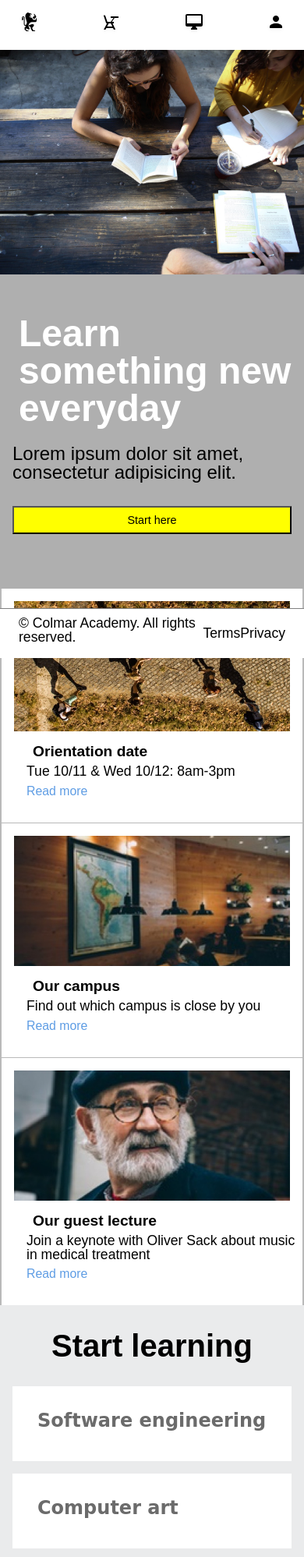
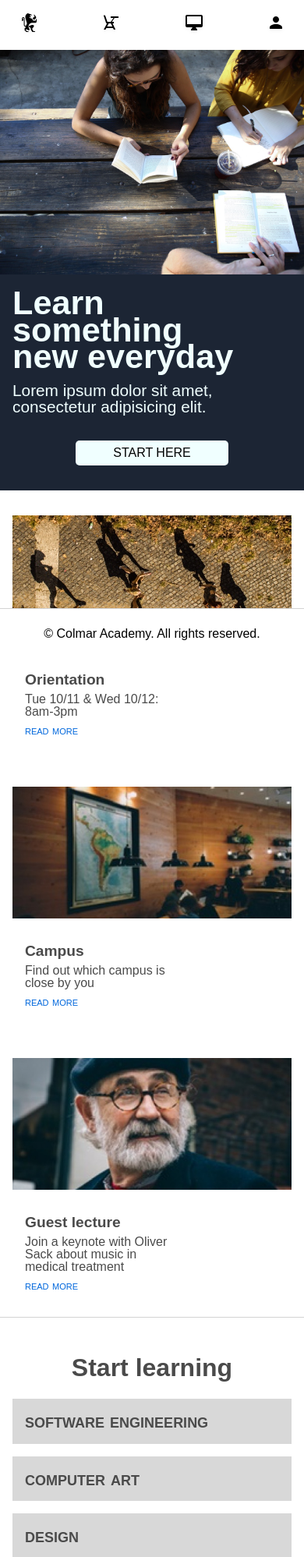
Before and after one commit to a1d3nmam3d0v/colmar-academy, a plain HTML site: page index.html in a window 390 px wide. Shown: the top 1997 px of the page at 78% size. Drawn offline with Linux system fonts and the light colour scheme; a web font is replaced by a local one.

Commit message:
complete

```diff
--- a/index.html
+++ b/index.html
@@ -7,23 +7,19 @@
         <title>Colmar Academy</title>
         <link rel="icon" href="images/ic-logo-white.svg" sizes="any" type="image/svg+xml" />
         <link rel="stylesheet" href="style.css" class="css" />
-        <link
-            href="https://fonts.googleapis.com/css2?family=Niramit:ital,wght@0,200;0,300;0,400;0,500;0,600;0,700;1,200;1,300;1,400;1,500;1,600;1,700&display=swap"
-            rel="stylesheet"
-        />
-        <link rel="stylesheet" href="https://use.typekit.net/tgf4tsl.css" />
     </head>
     <body>
-        <!-- Header -->
-
+        <!-- header  -->
         <header>
             <div class="logo desktop">
                 <img class="icon" src="images\ic-logo.svg" alt="Comar Academy logo" />
-                <span class="name bold">Colmar</span>
-                <span class="name">Academy</span>
+
+                <span class="bold">Colmar</span>
+                Academy
             </div>
+            <!-- navigation  -->
             <nav class="desktop">
-                <ul>
+                <ul class="nav-links">
                     <li><a href="#">On campus</a></li>
                     <li><a href="#">Online</a></li>
                     <li><a href="#">For companies</a></li>
@@ -38,160 +34,155 @@
             </nav>
         </header>
 
-        <!-- Main -->
+        <!-- main -->
+        <main>
+            <!-- banner section -->
 
-        <main>
-            <!-- Landing Banner -->
-            <section class="start">
-                <div class="flex-container">
-                    <div class="banner">
+            <section class="banner">
+                <div class="container">
+                    <div class="content-left">
                         <img src="images/banner.jpg" alt="Students outside studying" />
                     </div>
-                    <div class="banner-text">
+                    <!-- right side  -->
+                    <div class="content-right">
                         <h1>Learn something new everyday</h1>
                         <p>Lorem ipsum dolor sit amet, consectetur adipisicing elit.</p>
-                        <button class="cta-button" onclick="window.location.href='index.html'">
-                            Start here
-                        </button>
+                        <div class="button-wrapper">
+                            <a class="cta-button" href="#">Start here</a>
+                        </div>
                     </div>
                 </div>
             </section>
 
-            <!-- Information section -->
+            <!-- information section -->
 
             <section class="information">
-                <div class="content desktop">
-                    <img src="images/information-main.jpg" alt="Man reading a book" />
+                <div class="container desktop">
+                    <div class="content-left">
+                        <img class="sub-banner" src="images/information-main.jpg" alt="Man reading a book" />
+
                         <div class="sub-banner-text">
                             <h2>It doesn't hurt to keep practicing</h2>
                             <figure>
                                 <blockquote>
-                                "Curabitur vitae libero in ipsum porttitor consequat. Aliquam et
-                                commodo lectus, nec consequat neque. Sed non accumsan urna.
-                                Phasellus sed consequat ex. Etiam eget magna laoreet, efficitur
-                                dolor consequat, tristique ligula."
+                                    "Curabitur vitae libero in ipsum porttitor consequat. Aliquam et commodo lectus, nec
+                                    consequat neque. Sed non accumsan urna. Phasellus sed consequat ex. Etiam eget magna
+                                    laoreet, efficitur dolor consequat, tristique ligula."
                                 </blockquote>
                                 <figcaption>Emanuel, Sr Strategist at Hiring.com</figcaption>
                             </figure>
                         </div>
                     </div>
-
-                <!-- Events side menu -->
-
-                <div class="side-info">
+                    <!-- right side  -->
+                    <div class="content-right">
                         <div class="event">
-                        <img
-                            class="thumbnail mobile"
-                            src="images\information-orientation-mobile.jpg"
-                        />
+                            <img class="thumbnail mobile" src="images\information-orientation-mobile.jpg" />
                             <img class="thumbnail desktop" src="images\information-orientation.jpg" />
                             <div class="event-details">
-                            <h4>Orientation date</h4>
+                                <h4>Orientation</h4>
                                 <p>Tue 10/11 & Wed 10/12: 8am-3pm</p>
-                            <a class="link" href="#">Read more</a>
+                                <a class="link" href="#">read more</a>
                             </div>
                         </div>
                         <div class="event">
                             <img class="thumbnail mobile" src="images\information-campus-mobile.jpg" />
                             <img class="thumbnail desktop" src="images\information-campus.jpg" />
+
                             <div class="event-details">
-                            <h4>Our campus</h4>
+                                <h4>Campus</h4>
                                 <p>Find out which campus is close by you</p>
-                            <a class="link" href="#">Read more</a>
+                                <a class="link" href="#">read more</a>
                             </div>
                         </div>
                         <div class="event bgcolor">
-                        <img
-                            class="thumbnail mobile"
-                            src="images\information-guest-lecture-mobile.jpg"
-                        />
+                            <img class="thumbnail mobile" src="images\information-guest-lecture-mobile.jpg" />
                             <img class="thumbnail desktop" src="images\information-guest-lecture.jpg" />
                             <div class="event-details">
-                            <h4>Our guest lecture</h4>
+                                <h4>Guest lecture</h4>
                                 <p>Join a keynote with Oliver Sack about music in medical treatment</p>
-                            <a class="link" href="#">Read more</a>
+                                <a class="link" href="#">read more</a>
+                            </div>
                         </div>
                     </div>
                 </div>
             </section>
 
-            <!-- Learning (courses) section -->
+            <!-- learning section -->
 
             <section class="learning">
-                <h2 class="title">Start learning</h2>
+                <h3 class="title">Start learning</h3>
                 <div class="course-cards">
                     <div class="course-card">
                         <img src="images/course-software.jpg" />
                         <div class="course-text">
-                            <p class="course-name">Software engineering</p>
-                            <p>Courses</p>
-                            <p>Web Development, Mobile Development, iOT, APIs</p>
+                            <p class="course-name">software engineering</p>
+                            <p>courses</p>
+                            <p>web development, mobile development, iot, api's</p>
                         </div>
                     </div>
                     <div class="course-card">
                         <img src="images/course-computer-art.jpg" />
                         <div class="course-text">
-                            <p class="course-name">Computer art</p>
-                            <p>Courses</p>
-                            <p>
-                                Imaging & Design, Web Design, Motion Graphics & Visual Effecs,
-                                Computer Animation
-                            </p>
+                            <p class="course-name">computer art</p>
+                            <p>courses</p>
+                            <p>imaging & design, web design, motion graphics & visual effecs, computer animation</p>
                         </div>
                     </div>
                     <div class="course-card">
                         <img src="images/course-design.jpg" />
                         <div class="course-text">
-                            <p class="course-name">Design</p>
-                            <p>Courses</p>
-                            <p>User Experience Design, User Research, Visual Design</p>
+                            <p class="course-name">design</p>
+                            <p>courses</p>
+                            <p>user experience design, user research, visual design</p>
                         </div>
                     </div>
                     <div class="course-card">
                         <img src="images/course-data.jpg" />
                         <div class="course-text">
-                            <p class="course-name">Data</p>
-                            <p>Courses</p>
-                            <p>Data Science, Big Data, SQL, Data Visualization</p>
+                            <p class="course-name">data</p>
+                            <p>courses</p>
+                            <p>data science, big data, sql, data visualization</p>
                         </div>
                     </div>
                     <div class="course-card">
                         <img src="images/course-business.jpg" />
                         <div class="course-text">
-                            <p class="course-name">Business</p>
-                            <p>Courses</p>
-                            <p>Product Development, Business Development, Startup</p>
+                            <p class="course-name">business</p>
+                            <p>courses</p>
+                            <p>product development, business development, startup</p>
                         </div>
                     </div>
                     <div class="course-card">
                         <img src="images/course-marketing.jpg" />
                         <div class="course-text">
-                            <p class="course-name">Marketing</p>
-                            <p>COURSES</p>
-                            <p>Analytics, Content Marketing, Mobile Marketing</p>
+                            <p class="course-name">marketing</p>
+                            <p>courses</p>
+                            <p>analytics, content marketing, mobile marketing</p>
                         </div>
                     </div>
                 </div>
             </section>
-            <!-- Thesis exhibit -->
+
+            <!-- thesis exhibit  -->
+
             <section class="thesis">
-                <!-- <span class="title">Thesis exhibit</span> -->
-                <!-- <h2 class="title">Thesis exhibit</h2> -->
-                <div class="content">
-                    <video controls>
+                <h3 class="title">Thesis exhibit</h3>
+                <div class="container">
+                    <div class="content-left">
+                        <video autoplay muted loop>
                             <source src="videos/thesis.mp4" type="video/mp4" />
                         </video>
                         <div class="sub-banner-text">
-                        <h2>Reimagine urban</h2>
+                            <h4>Reimagine urban</h4>
                             <blockquote>
-                            "Curabitur vitae libero in ipsum porttitor consequat. Aliquam et commodo
-                            lectus, nec consequat neque. Sed non accumsan urna. Phasellus sed
-                            consequat ex. Etiam eget manga laoreet, efficitur dolor consequat,
-                            tristique ligula."
+                                "Curabitur vitae libero in ipsum porttitor consequat. Aliquam et commodo lectus, nec
+                                consequat neque. Sed non accumsan urna. Phasellus sed consequat ex. Etiam eget manga
+                                laoreet, efficitur dolor consequat, tristique ligula."
                             </blockquote>
                         </div>
                     </div>
-                <div class="side-info">
+                    <!-- right side  -->
+                    <div class="content-right">
                         <div class="event bgcolor">
                             <img class="thumbnail" src="images/thesis-fisma.jpg" />
                             <div class="event-details">
@@ -207,17 +198,19 @@
                             </div>
                         </div>
                     </div>
+                </div>
             </section>
+            <!-- end main -->
+        </main>
 
         <!-- footer -->
 
         <footer>
-                <li>
             <p class="copyright">&copy; Colmar Academy. All rights reserved.</p>
-                </li>
-                <li>Terms</li>
-                <li>Privacy</li>
+            <div class="terms-and-policy">
+                <li class="desktop"><a href="#">Terms</a></li>
+                <li class="desktop"><a href="#">Privacy</a></li>
+            </div>
         </footer>
-        </main>
     </body>
 </html>
--- a/style.css
+++ b/style.css
@@ -7,43 +7,44 @@
 html {
     font-size: 16px;
     line-height: 1;
+    color: #4a4a4a;
 }
 
 body {
+    font-family: Arial, Helvetica, sans-serif;
     margin-top: 4rem;
     margin-bottom: 4rem;
-    font-family: sofia-pro-soft, sans-serif;
-    /* font-family: ff-tisa-web-pro, serif; */
-    /* font-weight: 400; */
-    /* font-style: normal; */
-    font-size: 1.1rem;
 }
 
-h1,
-h2,
-h3,
-h4 {
-    font-family: 'Niramit', sans-serif;
-    /* font-family: sofia-pro-soft, sans-serif; */
-    /* font-family: ff-tisa-web-pro, serif; */
-    font-weight: 800;
-    /* font-style: normal; */
+.mobile {
+    display: none;
+}
+
+li {
+    list-style: none;
+}
+
+a {
+    text-decoration: none;
+    color: unset;
+}
+
+img,
+video {
+    max-width: 100%;
+    height: auto;
 }
 
 h1 {
-    font-size: 3rem;
-    /* color: azure; */
-    color: white;
-    /* color: yellow; */
+    font-size: 2.7rem;
 }
 
 h2 {
     font-size: 2.5rem;
 }
 
-h4 {
-    font-family: arial;
-    font-size: 1rem;
+h3 {
+    font-size: 2rem;
 }
 
 h4 {
@@ -51,39 +52,19 @@ h4 {
 }
 
 .title {
-    padding: 2rem 0;
+    margin: 1rem 0;
     text-align: center;
 }
 
-a {
-    text-decoration: none;
-    color: unset;
-}
-
-li {
-    list-style: none;
-}
-
-img {
-    max-width: 100%;
-    height: auto;
-}
-
-.mobile {
-    display: none;
-}
-
-/* header and nav */
+/* desktop
+header and navigation */
 
 header {
+    top: 0;
     position: fixed;
-    top: 0;
-    z-index: 3;
+    height: 4rem;
     width: 100%;
     background-color: white;
-    /* background-color:#2e3543; */
-    /* background-color: yellow; */
-    height: 4rem;
     display: flex;
     align-items: center;
     justify-content: space-between;
@@ -92,222 +73,223 @@ header {
 
 .logo {
     display: flex;
-}
-
-.name {
-    display: flex;
     align-items: center;
-    font-weight: 300;
+    font-weight: 100;
     color: gray;
     text-transform: uppercase;
     font-size: 1.4rem;
 }
 
 .bold {
-    font-weight: 800;
+    font-weight: 700;
     color: black;
 }
 
-nav {
-    display: flex;
-    justify-content: center;
-    white-space: nowrap;
-}
-
-nav ul {
-    justify-content: space-between;
+.nav-links {
     display: flex;
 }
 
-nav li {
+.nav-links li {
     margin-left: 1rem;
 }
 
-/* Mobile Header and Nav */
+.nav-links li:hover {
+    background-color: yellow;
+}
 
-@media only screen and (max-width: 779px) {
+/* mobile
+header and navigation */
+
+@media only screen and (max-width: 700px) {
     .desktop {
         display: none;
     }
 
+    .mobile {
+        display: flex;
+    }
+
     header .mobile {
-        /* display: flex; */
+        justify-content: space-between;
+        display: flex;
         width: 100%;
-        justify-content: space-between;
-        /* align-content: center; */
         align-items: center;
     }
 }
 
-/* Main Banner Section */
+/* desktop
+main banner section */
 
-.flex-container {
-    /* background-color: #4a4a4a; */
-    background-color: rgb(175, 175, 175);
-    /* background-color: #2e3543; */
+.banner {
+    background-color: #1c2534;
+    color: azure;
+}
+
+.container {
+    padding: 2rem 1.5rem;
     display: flex;
     align-items: center;
 }
 
-.banner {
-    margin: 2rem 1.5rem;
+.content-left {
     width: 60%;
 }
 
-.banner-text {
-    margin: 0 auto;
-    width: 40%;
-    padding: 2rem 1rem;
+.content-right {
+    width: 35%;
+    margin-left: 1.5rem;
 }
 
-.banner-text p {
-    font-size: 1.5rem;
+.banner .content-right h1 {
+    line-height: 0.8;
+    width: 80%;
 }
 
-.banner-text > * {
-    margin-bottom: 1.4rem;
+.banner .content-right p {
+    font-size: 1.3rem;
+    margin: 1rem 0;
 }
 
 .cta-button {
-    padding: 0.5rem 0;
-    width: 87%;
-    font-size: 0.9rem;
-    color: white;
-    cursor: pointer;
-    background-color: #4a4a4a;
-    background-color: yellow;
     color: black;
-    font-family: sofia-pro-soft, sans-serif;
+    text-transform: uppercase;
+    text-decoration: none;
+    background: azure;
+    padding: 0.5rem 3rem;
+    border-radius: 5px;
+    display: inline-block;
+    border: none;
+    transition: all 0.4s ease 0s;
 }
 
-/* mobile landing section */
+.cta-button:hover {
+    background: yellow;
+    color: #0067dc;
+    font-weight: 700;
+    letter-spacing: 1px;
+    -webkit-box-shadow: 0px 5px 40px -10px rgba(0, 0, 0, 0.57);
+    -moz-box-shadow: 0px 5px 40px -10px rgba(0, 0, 0, 0.57);
+    box-shadow: 5px 40px -10px rgba(0, 0, 0, 0.57);
+    transition: all 0.4s ease 0s;
+}
 
-@media only screen and (max-width: 779px) {
-    .flex-container {
+/* mobile
+main banner section */
+
+@media only screen and (max-width: 700px) {
+    .container {
         flex-direction: column;
+        padding: 0;
     }
 
-    .banner {
+    .content-left,
+    .content-right {
         width: 100%;
-        margin: 0;
     }
 
-    .banner-text {
-        display: flex;
-        flex-direction: column;
-        width: 100%;
-        padding: 1rem 1rem;
-        margin: 2rem 0;
-    }
-    .banner-text > h1,
-    h4 {
-        margin-left: 0.5rem;
+    .banner .content-right {
+        padding: 1rem;
     }
 
     .cta-button {
-        width: 100%;
+        margin: 1rem 0;
+    }
+
+    .button-wrapper {
+        text-align: center;
     }
 }
 
-/* information section */
+/* desktop
+information section */
 
-.information {
+.information .content-left {
+    background-color: white;
+}
+
+.sub-banner-text > * {
+    margin: 1rem;
+}
+
+blockquote,
+figcaption {
+    line-height: 2;
+}
+
+figcaption {
+    text-align: right;
+    font-size: 0.85rem;
+}
+.content-right {
+    flex-direction: column;
+    flex: 3 1;
     display: flex;
 }
 
-.information .container {
-    flex-direction: column;
+.event {
+    width: 100%;
+    display: flex;
+    margin: 1rem 0;
 }
 
-.content {
-    flex-direction: column;
-    width: 60%;
-    display: flex;
-    margin: 2rem 1.5rem;
+.event:hover {
+    background-color: yellow;
+    border: yellow 10px solid;
+    outline: yellow 5px solid;
 }
 
-.sub-banner-text {
-    padding-top: 2rem;
-}
-
-blockquote {
-    font-size: 1.1rem;
-    line-height: 1.5rem;
-    margin: 1rem 1rem;
-    color: #808080;
-    text-align: justify;
-    line-height: 1.5;
-    width: 90%;
-}
-
-figcaption {
-    margin-bottom: 0.5rem;
-    text-align: right;
-    font-size: 0.9em;
-    margin-right: 1rem;
-}
-.side-info {
-    width: 40%;
-    display: flex;
-    flex-direction: column;
-    justify-content: space-around;
-    border-left: 2px #b9b9b9 solid;
-    border-right: 2px #b9b9b9 solid;
-    /* border-left: 4px yellow solid; */
-    /* border-right: 4px yellow solid; */
-}
-
-.event {
-    border-bottom: 1px #b9b9b9 solid;
-    /* border-bottom: 4px yellow solid; */
-    width: 100%;
-    display: flex;
-    flex-direction: row;
-    background-color: white;
+.thumbnail {
+    align-self: center;
+    width: 35%;
+    min-width: 120px;
+    height: auto;
+    padding-right: 1rem;
 }
 
 .event-details {
     display: flex;
     flex-direction: column;
+    min-width: 110px;
     justify-content: center;
+    width: 65%;
 }
 
-.event-details > h4,
-p {
-    padding-bottom: 0.5rem;
-}
-
-.bgcolor {
-    background-color: #e4e3e3;
-    /* background-color: yellow; */
-    border-bottom: 1px #b9b9b9 solid;
+.event-details p {
+    margin: 0.5rem 0;
+    font-size: 1rem;
 }
 
 .link {
-    color: #5f9de4;
-    font-size: 0.9em;
+    color: #0067dc;
+    font-variant: small-caps;
 }
 
-.thumbnail {
-    width: 35%;
-    height: auto;
-    padding: 1rem;
+.link:hover {
+    font-weight: 700;
+    letter-spacing: 1px;
+    transition: all 0.2s ease 0s;
 }
 
-/* mobile infomation section */
+/* mobile
+information section */
 
-@media only screen and (max-width: 779px) {
-    .desktop {
+@media only screen and (max-width: 700px) {
+    .information {
+        border-bottom: solid 1px lightgray;
+    }
+    .information .content-left {
         display: none;
     }
 
-    .mobile {
-        width: auto;
-        display: flex;
+    .thumbnail {
+        width: 100%;
+        padding: 1rem;
+        margin: 0;
     }
 
-    .side-info {
-        width: 100%;
+    .content-right {
+        padding: 0;
+        margin: 0;
     }
 
     .event {
@@ -315,30 +297,26 @@ p {
     }
 
     .event-details {
-        padding-left: 2rem;
+        padding: 1rem 2rem;
     }
 
-    .link {
-        padding-bottom: 32px;
-    }
-
-    .event.bgcolor {
-        background-color: unset;
-        border-bottom: unset;
+    .event:hover {
+        background: unset;
+        border: unset;
+        outline: unset;
     }
 }
 
-/* learning section */
+/* desktop
+learning section */
 
 .learning {
     background-color: #eaebec;
-}
-
-.learning h2 {
-    text-align: center;
+    padding: 2rem 0;
 }
 
 .course-cards {
+    padding: 0 4.5rem;
     display: flex;
     flex-wrap: wrap;
     justify-content: center;
@@ -349,53 +327,65 @@ p {
     flex-direction: column;
     margin: 1rem;
     flex: 0 0 30.33333%;
+    height: auto;
+    min-width: 278px;
 }
 
 .course-name {
-    font-family: cursive;
-    font-weight: bold;
-    font-size: 1.7rem;
-    color: #6b6b6b;
+    font-weight: 600;
+    font-size: 1.6rem;
 }
 
 .course-text {
+    height: auto;
     padding: 1rem;
     background-color: white;
+    font-variant: small-caps;
 }
 
-.course-text > p:nth-child(2) {
-    text-decoration: underline;
-    background-color: yellow;
-    width: 40%;
-    text-indent: 2rem;
+.course-text p:nth-child(2) {
+    margin: 1.5rem 0 0.5rem 0;
+    font-size: 1.2rem;
+    color: #777;
 }
 
-/* mobile learning section  */
+.course-text p:nth-child(3) {
+    font-size: 1.2rem;
+    color: #777;
+    height: 4rem;
+    font-variant: small-caps;
+}
 
-@media only screen and (max-width: 779px) {
+/*  mobile
+learning section */
+
+@media only screen and (max-width: 700px) {
+    .learning {
+        background-color: white;
+        border-bottom: 1px solid lightgray;
+    }
     .course-cards {
         flex-direction: column;
+        padding: 0;
     }
     .course-card img {
         display: none;
     }
 
     .course-card {
-        flex-wrap: nowrap;
-        margin: 0;
-        width: 100%;
+        margin: 0.5rem 1rem;
     }
 
     .course-card > * {
-        margin: 0 1rem 1rem;
+        background-color: #d8d8d8;
     }
 
-    .course-name {
-        width: 100%;
-        font-size: 1.5rem;
-        padding-top: 1rem;
-        padding-left: 1rem;
-        padding-bottom: 1.5rem;
+    .course-text:hover {
+        background-color: yellow;
+        color: #0067dc;
+        font-weight: 900;
+        letter-spacing: 1.5px;
+        transition: all 0.2s ease 0s;
     }
 
     .course-text > p:nth-child(2) {
@@ -407,58 +397,64 @@ p {
     }
 }
 
-/* Thesis exhibit */
+/* desktop
+Thesis exhibit */
 
 .thesis {
-    display: flex;
+    padding: 2rem 0;
+}
+.thesis .container {
+    background-color: white;
 }
 
 /* Mobile Thesis Section */
-@media only screen and (max-width: 779px) {
-    .thesis {
-        display: block;
-    }
-
-    /* .thesis .content, .thesis .side-info,
-    .thesis .sub-banner-text {
+@media only screen and (max-width: 700px) {
+    .thesis .sub-banner-text,
+    .thesis .content-right {
         display: none;
-    } */
-
-    .thesis .content {
-        padding: 0;
-        margin: 0;
-        width: 100%;
-    }
-
-    .thesis .sub-banner-text,
-    .thesis .side-info {
-        display: none;
-    }
-
-    .thesis video {
-        display: block;
-        min-width: 100%;
-        padding: 0;
-        margin: 0;
     }
 }
 
 /* footer */
 
 footer {
-    border-top: 1px solid gray;
-    justify-content: space-between;
-    display: flex;
+    border-top: 1px solid lightgray;
     position: fixed;
-    left: 0;
     bottom: 0;
     width: 100%;
     background-color: white;
     height: 4rem;
-    /* background-color: #2e3543; */
     background-color: white;
     color: black;
     display: flex;
+    padding: 1rem 1.5rem;
+    flex-direction: row;
+    justify-content: space-between;
     align-items: center;
-    padding: 0 1.5rem;
 }
+
+.copyright {
+    align-self: center;
+}
+
+.terms-and-policy {
+    display: inline-flex;
+    flex-direction: row;
+}
+
+.terms-and-policy > li:hover {
+    background-color: yellow;
+}
+
+.terms-and-policy > * {
+    margin-left: 1rem;
+}
+
+/* mobile
+footer section */
+
+@media only screen and (max-width: 700px) {
+    .copyright {
+        margin: 0 auto;
+    }
+}
```
Also changed, not shown: 2 other files. Lines whose indentation alone changed are shown as unchanged.
